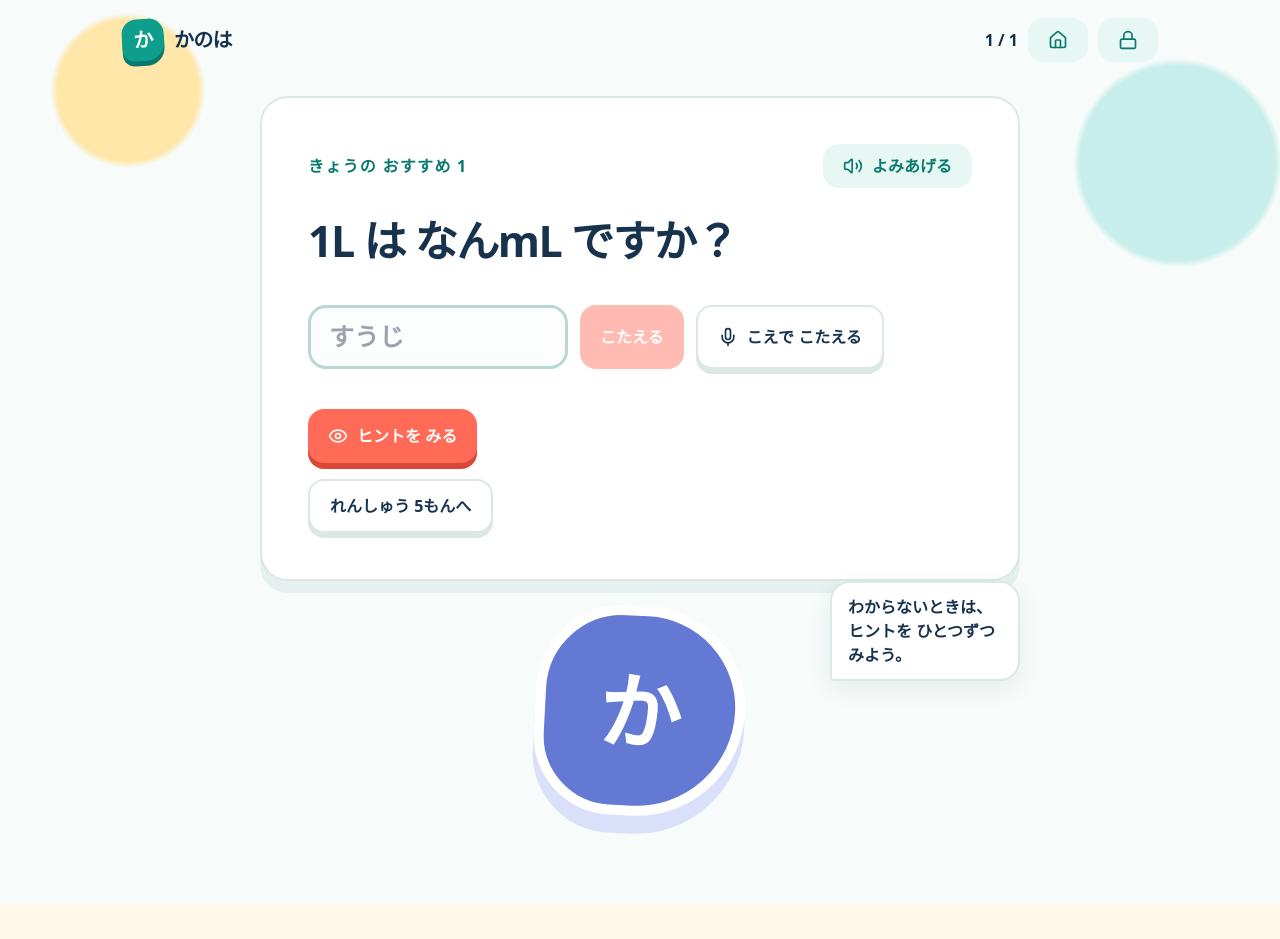
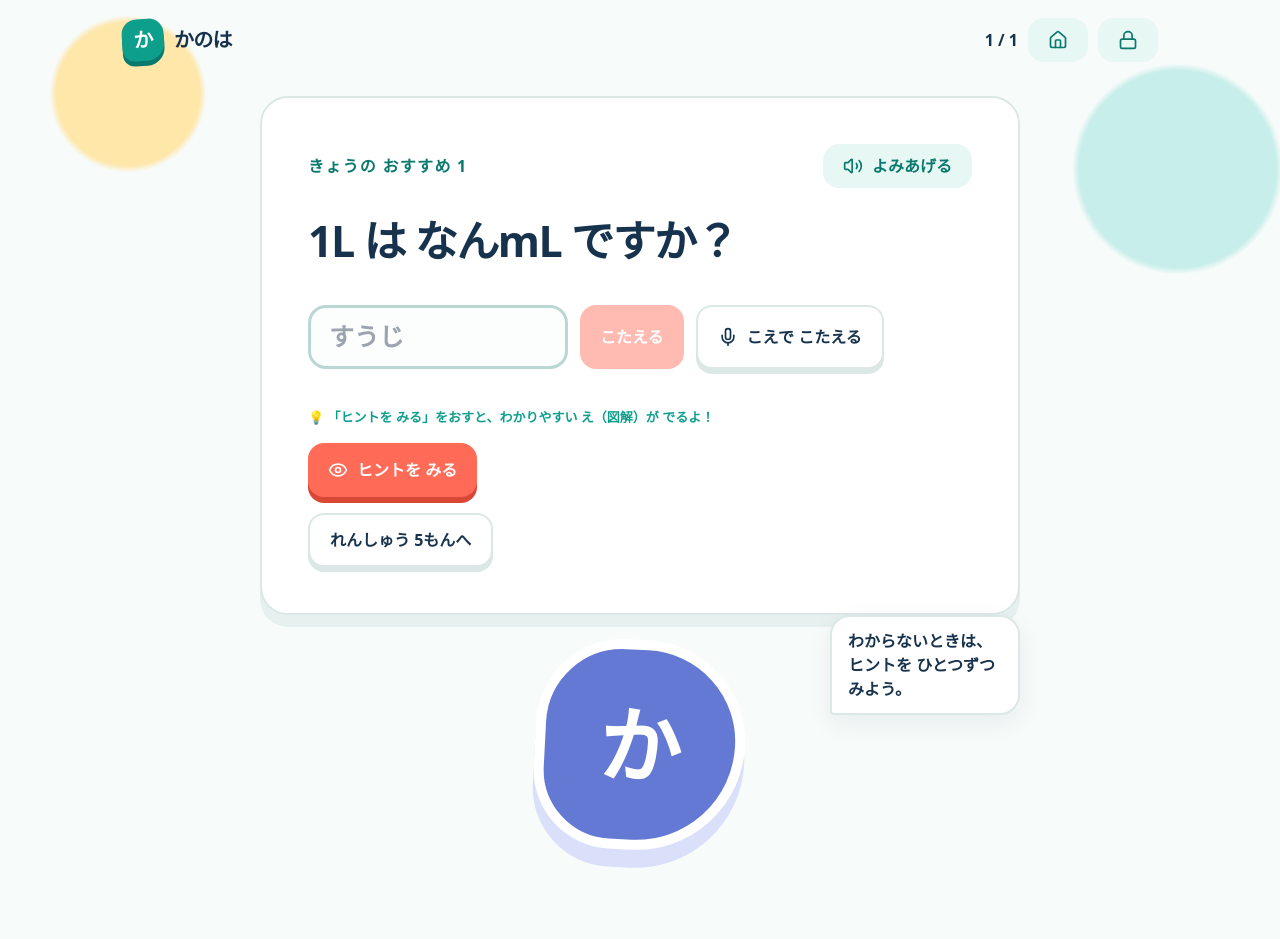
Before and after one commit to Kazuglobal/kanoha-app, a Next.js app: page /child/problem/1 in a window 1280 px wide. Before the commit the page ends 905 px from the top, so only its background shows below. Built offline with nearby package versions, Linux system fonts and the light colour scheme.

Commit message:
feat(hints): auto-show visual hint card when revealing hints

```diff
--- a/components/child/HintStepper.tsx
+++ b/components/child/HintStepper.tsx
@@ -82,6 +82,11 @@ export function HintStepper({
           </article>
         ) : null}
       </div>
+      {shown.length === 0 ? (
+        <p className={styles.tiny} style={{ margin: "14px 0 6px", color: "#0d9f8c", fontWeight: 700 }}>
+          💡 「ヒントを みる」をおすと、わかりやすい え（図解）が でるよ！
+        </p>
+      ) : null}
       <div className={styles.hintActions}>
         {shown.length < labels.length ? (
           <button className={styles.primaryButton} disabled={loading} type="button" onClick={() => void revealNext()}>
--- a/components/child/useLearningFlow.ts
+++ b/components/child/useLearningFlow.ts
@@ -213,6 +213,9 @@ export function useLearningFlow(persisted?: PersistedProblem) {
     setSaveMessage("");
     setRetryAction(null);
     setRevealedHints((current) => [...current, text]);
+    if (!persisted && !visualUrl) {
+      setVisualUrl(DEMO_VISUAL_URL);
+    }
     return true;
   }
 
```
